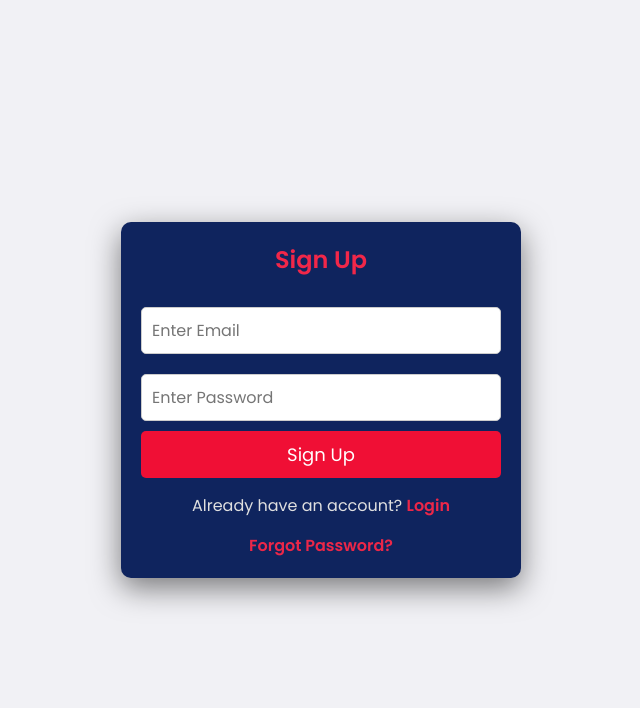
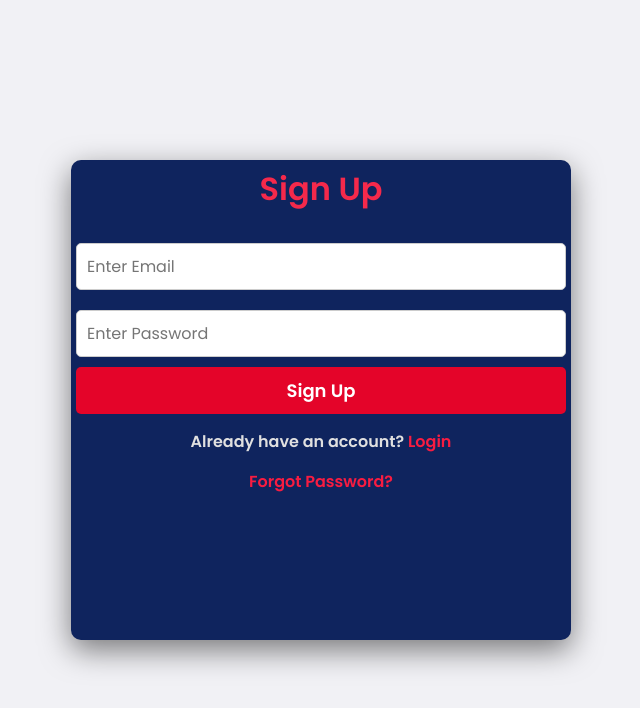
Before and after one commit to priti-chauhan1/Moonshot_project, a website: page index.html in a window 1280 px wide. Shown: the whole page, without its empty margins (319-959 px from the left). Drawn offline with Linux system fonts and the light colour scheme.

Commit message:
did some updation

```diff
--- a/index.html
+++ b/index.html
@@ -17,24 +17,25 @@
         justify-content: center;
         align-items: center;
         height: 100vh;
-        background: rgb(241, 241, 245);
+        background: #f1f1f5;
         color: #e0e0e0;
       }
 
       .container {
-        width: 100%;
-        max-width: 400px;
+         height: 60%;
+        max-width: 500px;
         background: #0f245e;
-        padding: 20px;
+        padding: 5px;
         border-radius: 10px;
         box-shadow: 0 10px 30px rgba(0, 0, 0, 0.5);
         text-align: center;
+
       }
 
-      h2 {
+      h1 {
         margin-bottom: 20px;
-        font-weight: 600;
-        color: hsl(350, 88%, 55%);
+        font-weight: 900;
+        color: rgb(245, 41, 75);
       }
 
       input {
@@ -51,11 +52,12 @@
       button {
         width: 100%;
         padding: 10px;
-        background: #f00f35;
+        background: #e40429;
         color: white;
         border: none;
         border-radius: 5px;
         font-size: 18px;
+        font-weight: bold;
         cursor: pointer;
         transition: 0.3s;
       }
@@ -66,10 +68,11 @@
 
       p {
         margin-top: 15px;
+        font-weight: bold;
       }
 
       a {
-        color: #ec2748;
+        color: #f81c41;
         text-decoration: none;
         font-weight: bold;
       }
@@ -81,7 +84,7 @@
   </head>
   <body>
      <div class="container" id="authContainer">
-<h2 id="formTitle">Sign Up</h2>
+<h1 id="formTitle">Sign Up</h1>
       <form id="authForm">
         <input type="email" id="email" placeholder="Enter Email" required />
         <input
```
